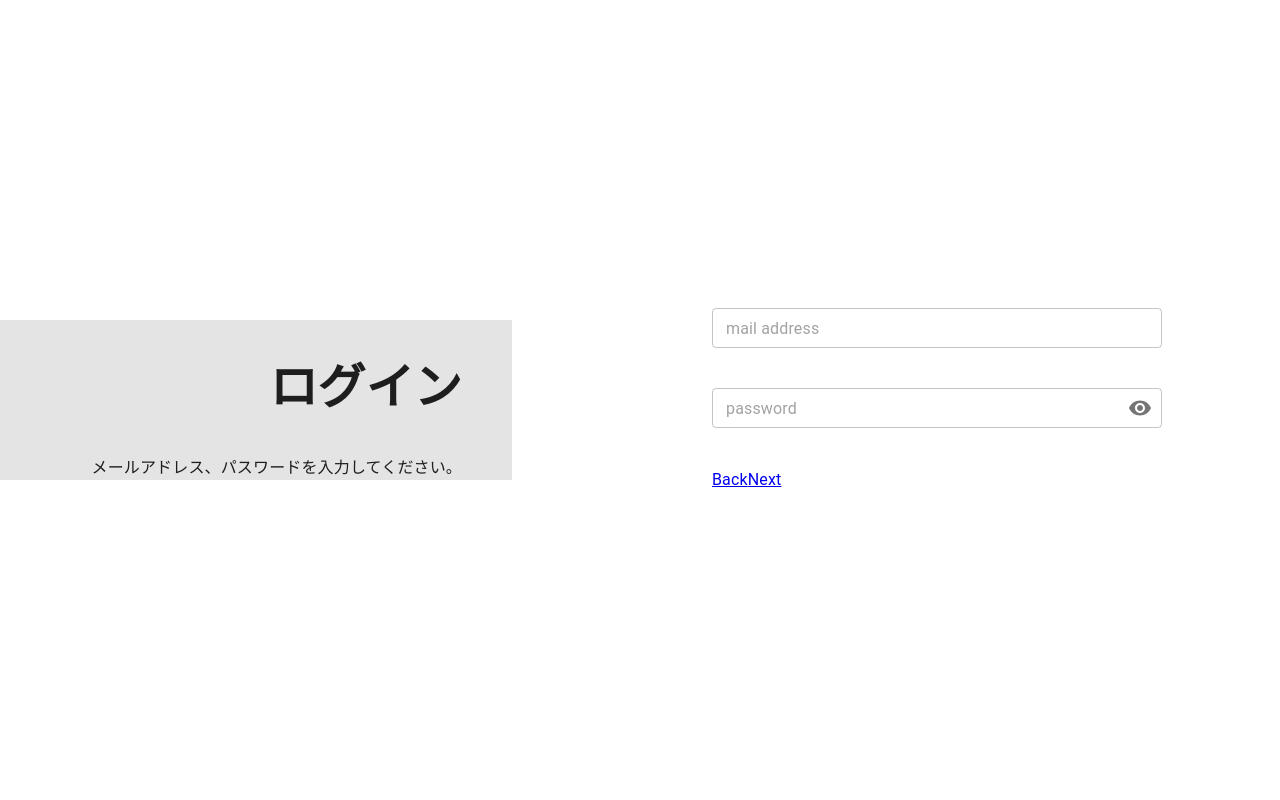
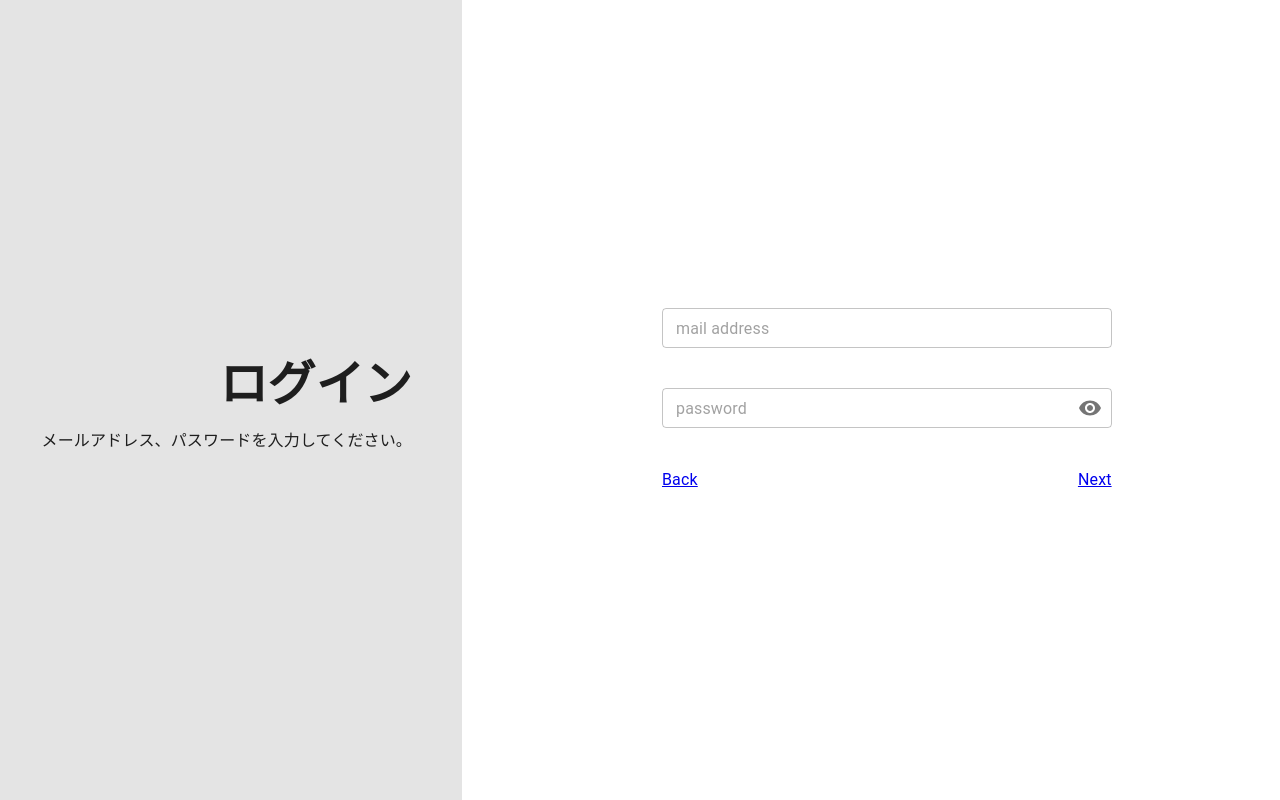
Before and after one commit to cuculus-dev/cuculus, a Next.js app: page /login in a window 1280 px wide. Built offline with nearby package versions, Linux system fonts and the light colour scheme.

Commit message:
wfデザインの適用

```diff
--- a/src/components/common/atoms/LoginForm.tsx
+++ b/src/components/common/atoms/LoginForm.tsx
@@ -10,25 +10,50 @@ import Link from 'next/link';
 import { useState } from 'react';
 
 const StyledLogin = styled('div')`
-  display: grid;
-  grid-template-columns: 2fr 3fr;
-  align-items: center;
-  background-size: cover;
-  min-height: 100vh;
+  display: flex;
 `;
 
-const Title = styled('div')`
+const StyledLeftColumn = styled('div')`
   text-align: right;
+  display: flex;
+  flex-direction: column;
   background-color: #e4e4e4;
   padding-right: 50px;
+  min-height: 100vh;
+  justify-content: center;
+  flex: 2;
 `;
 
 const StyledTitle = styled('h1')`
   font-size: 48px;
+  font-family: inter;
+  margin-block-start: 0%;
+  margin-block-end: 2%;
 `;
 
-const StyledForm = styled('div')`
+const StyledText = styled('span')`
+  font-size: 16px;
+  font-family: inter;
+`;
+
+const StyledRightColumn = styled('div')`
+  display: flex;
+  flex-direction: column;
+  flex: 3;
   padding-left: 200px;
+  min-height: 100vh;
+  justify-content: center;
+`;
+
+const StyledForm = styled('form')`
+  width: fit-content;
+  height: fit-content;
+`;
+
+const StyledLink = styled('div')`
+  display: flex;
+  flex-direction: row;
+  align-items: center;
 `;
 
 export default function LoginForm() {
@@ -59,11 +84,11 @@ export default function LoginForm() {
 
   return (
     <StyledLogin>
-      <Title>
+      <StyledLeftColumn>
         <StyledTitle>ログイン</StyledTitle>
-        <span>メールアドレス、パスワードを入力してください。</span>
-      </Title>
-      <form>
+        <StyledText>メールアドレス、パスワードを入力してください。</StyledText>
+      </StyledLeftColumn>
+      <StyledRightColumn>
         <StyledForm>
           <div>
             <FormControl
@@ -105,15 +130,18 @@ export default function LoginForm() {
               />
             </FormControl>
           </div>
-          <div>
-            <Link href={'/'}>Back</Link>
+          <StyledLink>
+            <div>
+              <Link href={'/'}>Back</Link>
+            </div>
+            <div style={{ marginLeft: 'auto' }} />
             <Link href={'/login'} onClick={handleLogin}>
               Next
             </Link>
-          </div>
+          </StyledLink>
           <div>{error && <>{error}</>}</div>
         </StyledForm>
-      </form>
+      </StyledRightColumn>
     </StyledLogin>
   );
 }
```
